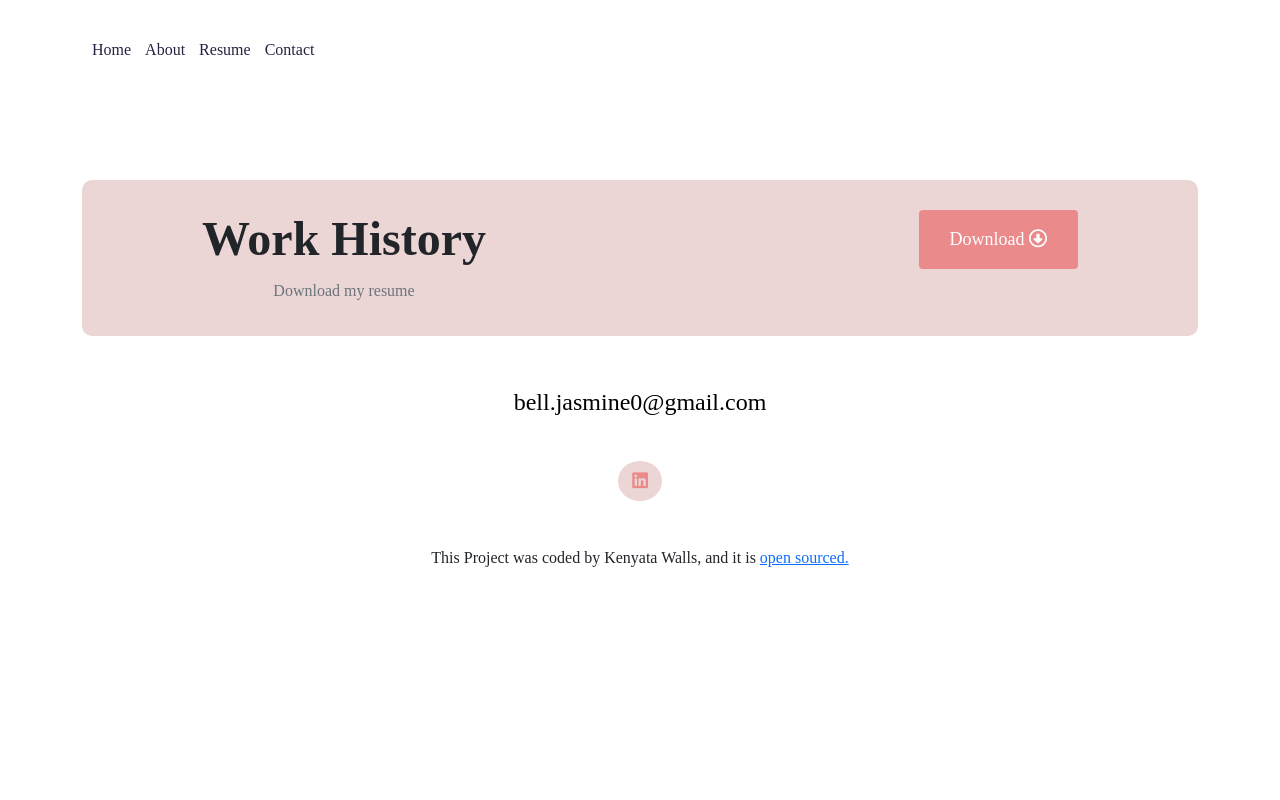
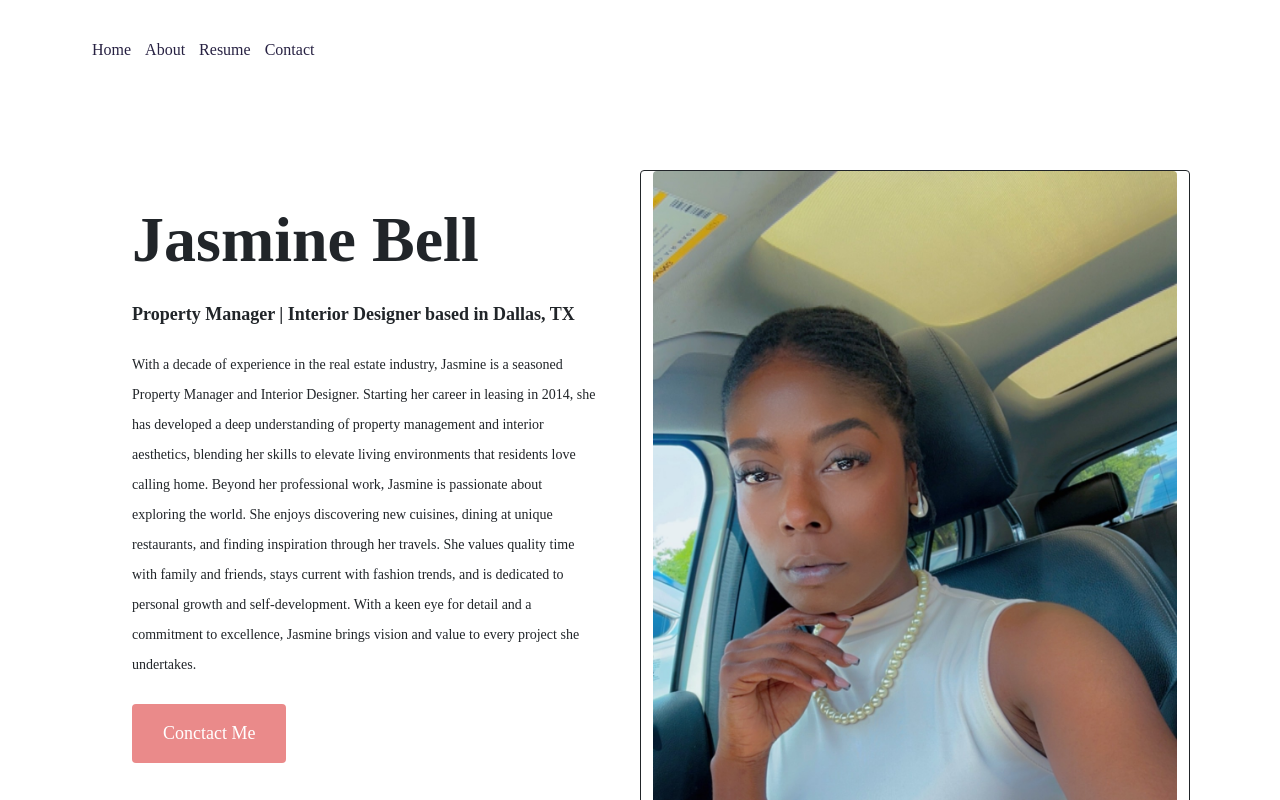
Before and after one commit to beautyncode/JBell-Portfolio, a plain HTML site: page about.html in a window 1280 px wide. Shown: the top 800 px of the page. Drawn offline with nearby package versions, Linux system fonts and the light colour scheme.

Commit message:
Added about page bio, photo and styling

```diff
--- a/about.html
+++ b/about.html
@@ -58,6 +58,43 @@
       </nav>
     </div>
     <div class="container">
+      <div class="content-container">
+        <div class="row">
+          <div class="col-lg-6">
+            <div class="content">
+              <h1 class="mb-4">Jasmine Bell</h1>
+              <h2 class="mb-4">
+                Property Manager | Interior Designer based in Dallas, TX
+              </h2>
+              <p class="mb-4">
+                With a decade of experience in the real estate industry, Jasmine
+                is a seasoned Property Manager and Interior Designer. Starting
+                her career in leasing in 2014, she has developed a deep
+                understanding of property management and interior aesthetics,
+                blending her skills to elevate living environments that
+                residents love calling home. Beyond her professional work,
+                Jasmine is passionate about exploring the world. She enjoys
+                discovering new cuisines, dining at unique restaurants, and
+                finding inspiration through her travels. She values quality time
+                with family and friends, stays current with fashion trends, and
+                is dedicated to personal growth and self-development. With a
+                keen eye for detail and a commitment to excellence, Jasmine
+                brings vision and value to every project she undertakes.
+              </p>
+              <a href="/JBell-Portfolio/contact.html" class="btn btn-branding"
+                >Conctact Me</a
+              >
+            </div>
+          </div>
+          <div class="col-lg-6 border border-dark rounded">
+            <img
+              src="/JBell-Portfolio/images/jbell.jpg"
+              alt="Jasmine Bell"
+              class="rounded img-fluid"
+            />
+          </div>
+        </div>
+      </div>
       <footer>
         <div
           class="contact-box d-flex justify-content-between mb-5 d-none d-md-flex"
@@ -93,7 +130,7 @@
           ></a>
         </div>
         <p class="text-center mt-5">
-          This Project was coded by Kenyata Walls, and it is
+          This profile was created by Kenyata Walls, and it is
           <a
             href="https://github.com/beautyncode/JBell-Portfolio"
             target="_blank"
--- a/style.css
+++ b/style.css
@@ -56,6 +56,34 @@ p {
   font-weight: normal;
   line-height: 1.5;
   font-size: 24px;
+}
+
+.content-container{
+  padding: 50px 20px;
+}
+
+.content h1{
+    font-size: 64px;
+    line-height: 80px;
+}
+
+.content h2{
+    font-size: 18px;
+    font-family: var(--default-font-family);
+}
+
+.content h3{
+    font-size: 24px;
+    line-height: 1.5;
+    font-family: var(--default-font-family);
+}
+
+.content p{
+    font-size: 14px;
+}
+
+.content{
+    margin: 30px;
 }
 
 .btn-branding {
```
Also changed, not shown: contact.html (+1 -1 lines), index.html (+5 -2 lines), resume.html (+1 -1 lines), images/jbell.jpg (added).
